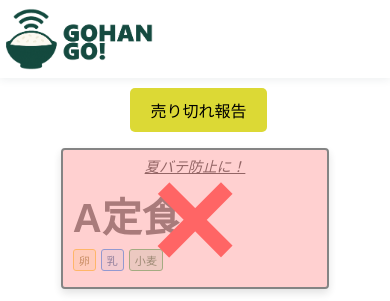
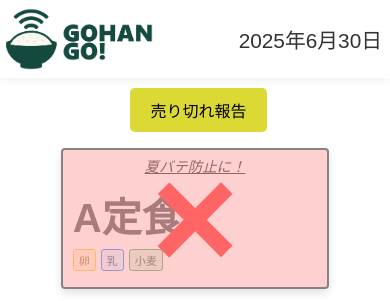
Before and after one commit to QwerTayu/gohango, a Flask app: page / in a window 390 px wide. Shown: the top 301 px of the page. Run offline with Flask 3, Linux system fonts and the light colour scheme; some libraries are stand-ins or nearby versions; some web fonts are replaced.

Commit message:
日付追加（３パターン）

```diff
--- a/app/static/css/header.css
+++ b/app/static/css/header.css
@@ -1,4 +1,3 @@
-/* 例: static/css/header.css などに追加 */
 header {
     position: fixed;
     top: 0;
@@ -11,19 +10,32 @@ header {
 }
 
 .logo {
-    max-width: 300px;  /* PCでの最大サイズ（調整OK） */
-    width: 15%;        /* 画面幅の15%で表示（スマホでは縮まる） */
-    height: auto;      /* 縦横比を保ったまま拡大縮小 */
+    max-width: 300px;
+    width: 15%;
+    height: auto;
     display: block;
     margin: 0 ;
 }
 
-/* ヘッダーの高さ分だけ下に余白をつける */
 .container {
-    margin-top: 72px; /* ヘッダーの高さに合わせて調整 */
+    margin-top: 72px;
 }
 
-/* 例: static/css/header.css など */
+.date-display {
+    position: absolute;
+    right: 1em;
+    top: 50%;
+    transform: translateY(-50%);
+    white-space: nowrap;
+}
+
+.date-display p {
+    font-size: 2em;
+    color: #333;
+    margin: 0;
+    padding: 0;
+}
+
 @media (max-width: 700px) {
   .container {
     max-width: 100%;
@@ -31,7 +43,13 @@ header {
     padding: 0;
   }
   .logo {
-    width: 40%;      /* 画面幅の40%で表示 */
-    max-width: none; /* PC用の max-width 制限を解除 */
+    width: 40%;
+    max-width: none;
+  }
+  .date-display {
+    right: 0.5em;
+  }
+  .date-display p {
+    font-size: 1.3em;
   }
 }
--- /dev/null
+++ b/app/static/js/header.js
@@ -0,0 +1,28 @@
+document.addEventListener('DOMContentLoaded', function() {
+  const currentDatePlaceholder = document.getElementById('current-date-placeholder');
+  const currentPagePath = window.location.pathname;
+
+  let dateToDisplay = '';
+
+  function formatJapaneseDate(dateObj) {
+    const year = dateObj.getFullYear();
+    const month = dateObj.getMonth() + 1;
+    const day = dateObj.getDate();
+    return `${year}年${month}月${day}日`;
+  }
+
+  if (currentPagePath.includes('index.html') || currentPagePath === '/') {
+    const today = new Date();
+    dateToDisplay = formatJapaneseDate(today);
+  }
+  else if (currentPagePath.includes('menus.html')) {
+    const arbitraryDate = new Date('2025-07-15');
+    dateToDisplay = formatJapaneseDate(arbitraryDate);
+  }
+
+  if (dateToDisplay) {
+    currentDatePlaceholder.textContent = dateToDisplay;
+  } else {
+    currentDatePlaceholder.style.display = 'none';
+  }
+});
--- a/app/templates/components/header.html
+++ b/app/templates/components/header.html
@@ -1,9 +1,8 @@
 <header>
-  <!--<h1 class="title"> GohanGO
-  </h1> -->
   <img src="{{ url_for('static', filename='image/logo.png') }}" alt="GohanGO Logo" class="logo">
-
-
+  <div class="date-display">
+    <p id="current-date-placeholder"></p>
+  </div>
 </header>
 
-<!--style="width: 100px; height: auto;" -->
+<script src="{{ url_for('static', filename='js/header.js') }}"></script>
```
